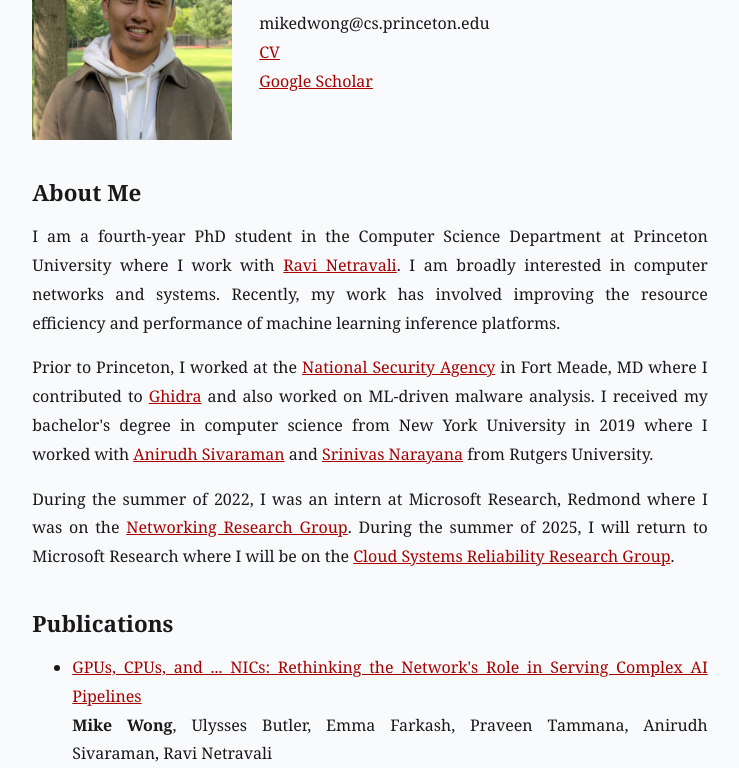
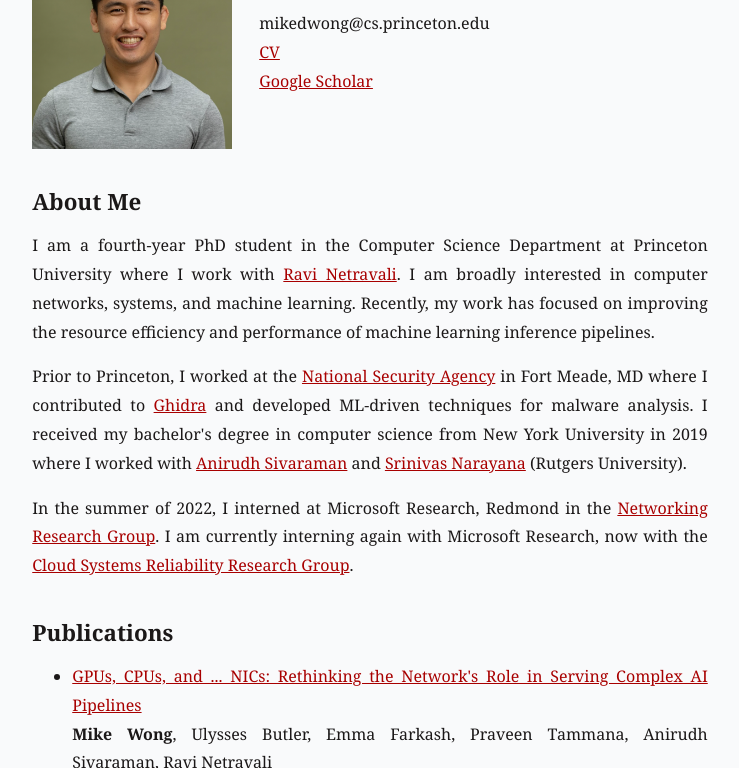
Before and after one commit to michaeldwong/michaeldwong.github.io, a plain HTML site: page index.html in a window 1280 px wide. Shown: the part 101-869 px from the top of the page, without its empty margins (270-1009 px from the left). Drawn offline with Linux system fonts and the light colour scheme; a web font is replaced by a local one.

Commit message:
Update index.html

```diff
--- a/index.html
+++ b/index.html
@@ -23,7 +23,7 @@
 </head>
     <body>
         <div  style="width:auto; height:5%;" id="picture">
-            <img id="image"  alt="Picture of me" src="img/me_outside.png">
+            <img id="image"  alt="Picture of me" src="img/me_msr.png">
         </div>
 
     <div id="heading">
@@ -38,11 +38,14 @@
 
     <div id="aboutme">
     <h3> About Me </h3>
-    <p>I am a fourth-year PhD student in the Computer Science Department at Princeton University where I work with <a href="https://www.cs.princeton.edu/~ravian/">Ravi Netravali</a>. I am broadly interested in computer networks and systems. Recently, my work has involved improving the resource efficiency and performance of machine learning inference platforms. </p>
+    <p>I am a fourth-year PhD student in the Computer Science Department at Princeton University where I work with <a href="https://www.cs.princeton.edu/~ravian/">Ravi Netravali</a>. I am broadly interested in computer networks, systems, and machine learning. Recently, my work has focused on improving the resource efficiency and performance of machine learning inference pipelines. </p>
 
-    <p>Prior to Princeton, I worked at the <a href="https://www.nsa.gov/">National Security Agency</a> in Fort Meade, MD where I contributed to <a href="https://ghidra-sre.org/">Ghidra</a> and also worked on ML-driven malware analysis. I received my bachelor's degree in computer science from New York University in 2019 where I worked with <a href="https://cs.nyu.edu/~anirudh/">Anirudh Sivaraman</a> and <a href="https://www.cs.rutgers.edu/~sn624/">Srinivas Narayana</a> from Rutgers University.</p>
+    <p>Prior to Princeton, I worked at the <a href="https://www.nsa.gov/">National Security Agency</a> in Fort Meade, MD where I contributed to <a href="https://ghidra-sre.org/">Ghidra</a> and developed ML-driven techniques for malware analysis. I received my bachelor's degree in computer science from New York University in 2019 where I worked with <a href="https://cs.nyu.edu/~anirudh/">Anirudh Sivaraman</a> and <a href="https://www.cs.rutgers.edu/~sn624/">Srinivas Narayana</a> (Rutgers University).</p>
 
-    <p>During the summer of 2022, I was an intern at Microsoft Research, Redmond where I was on the <a href="https://www.microsoft.com/en-us/research/group/networking-research/">Networking Research Group</a>. During the summer of 2025, I will return to Microsoft Research where I will be on the <a href="https://www.microsoft.com/en-us/research/group/cloud-systems-reliability-redmond/">Cloud Systems Reliability Research Group</a>.</p>
+    <p>In the summer of 2022, I interned at Microsoft Research, Redmond in the <a href="https://www.microsoft.com/en-us/research/group/networking-research/">Networking Research Group</a>.  I am currently interning again with Microsoft Research, now with the <a href="https://www.microsoft.com/en-us/research/group/cloud-systems-reliability-redmond/">Cloud Systems Reliability Research Group</a>.</p>
+
+
+
     </div>
 
     <div id="publications" >
```
